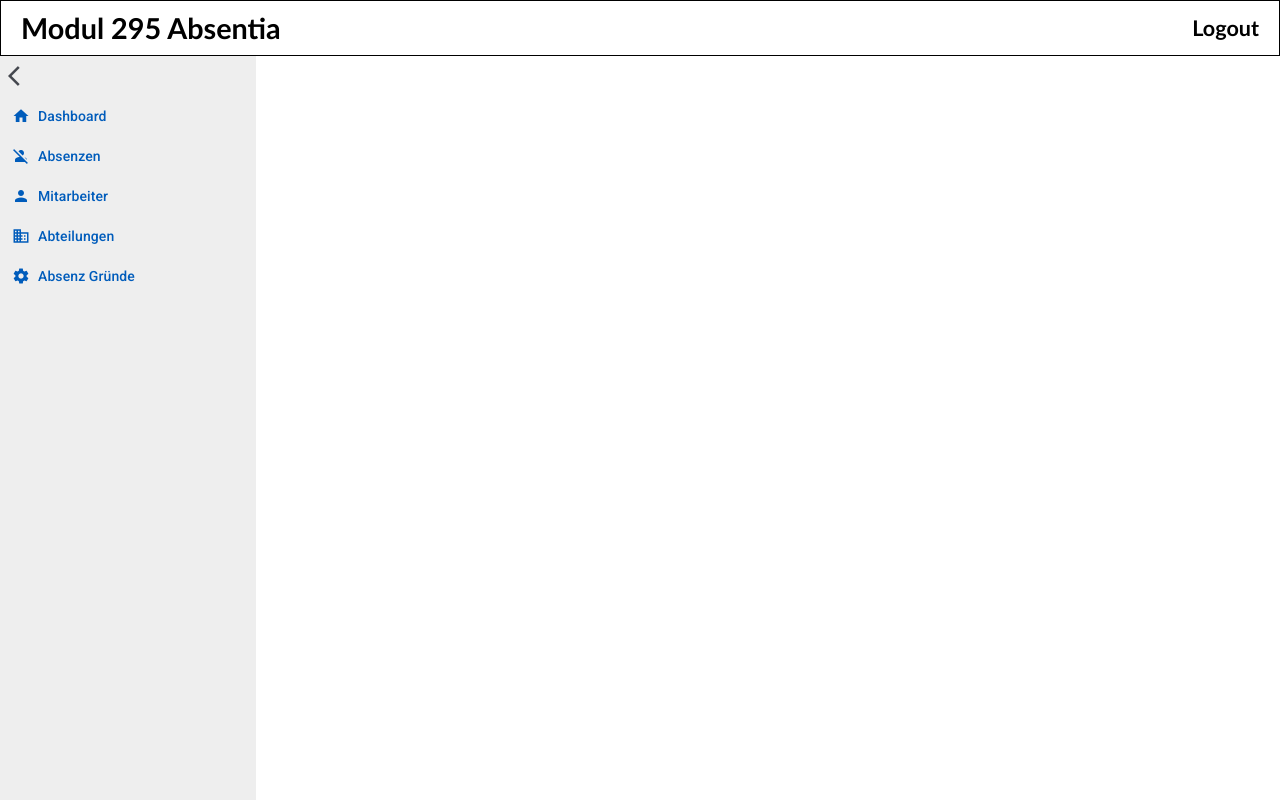
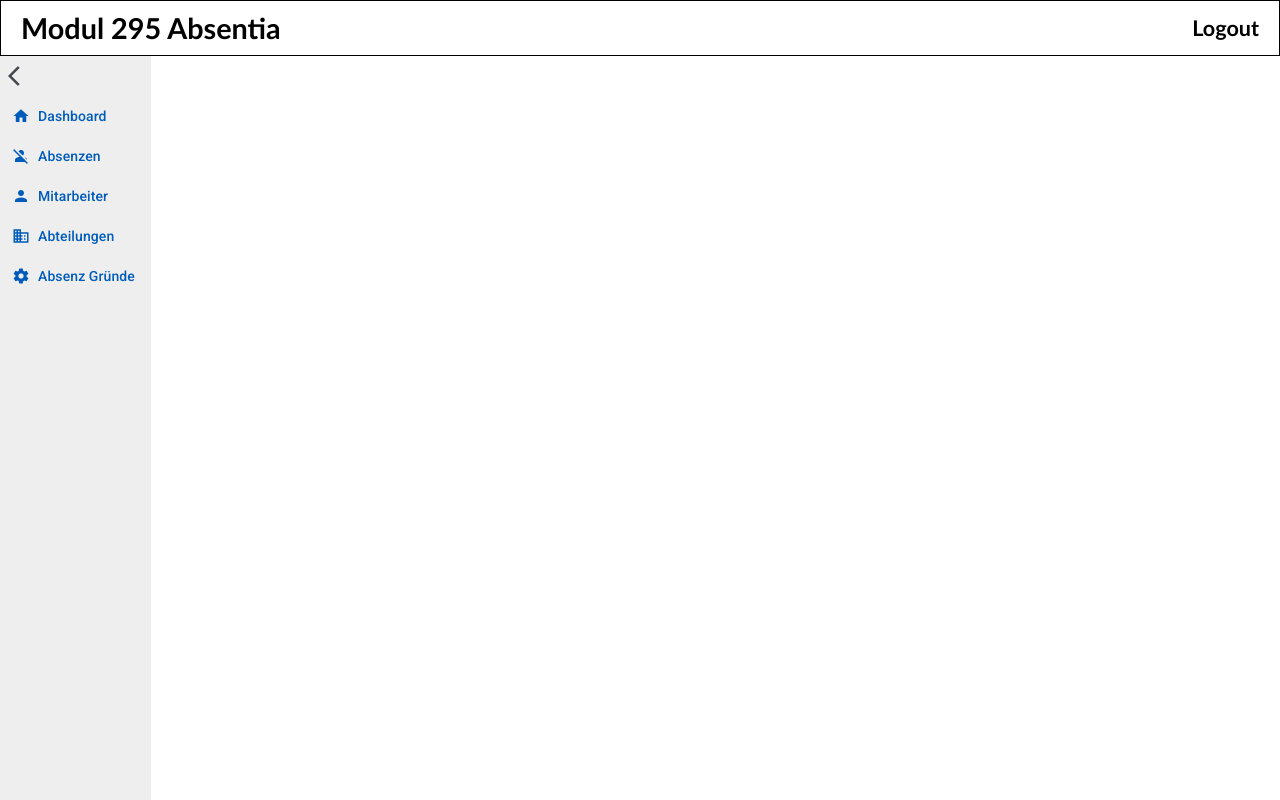
Before and after one commit to StaubiiiGIBM/m-295-absentia-frontend, an Angular app: page / in a window 1280 px wide. Both pictures are taken after a click on the button "arrow_forward_ios". Built offline with nearby package versions, Linux system fonts and the light colour scheme.

Commit message:
Refactor App Component to allow Router outlet to adjust to size

```diff
--- a/src/app/app.component.html
+++ b/src/app/app.component.html
@@ -1,9 +1,10 @@
-<div style="height: 100%; overflow: hidden">
+<div style="height: 100%;overflow: hidden">
   <app-header></app-header>
+  <div style="width: 100%; display: flex;">
     <button *ngIf="!show" (click)="onClick()" mat-icon-button type="button">
       <mat-icon>arrow_forward_ios</mat-icon>
     </button>
-  <div class="sidebar" style="height: 100%" *ngIf="show">
+    <div *ngIf="show" style="height: 100vh" class="sidebar" >
         <div style="vertical-align: middle">
           <button (click)="onClick()" mat-icon-button type="button">
             <mat-icon>arrow_back_ios</mat-icon>
@@ -13,5 +14,8 @@
           <app-navigation/>
         </div>
     </div>
+    <div>
+      <router-outlet/>
     </div>
-<router-outlet/>
+  </div>
+</div>
--- a/src/app/app.component.scss
+++ b/src/app/app.component.scss
@@ -1,5 +1,4 @@
 .sidebar {
   overflow: hidden;
-  width: 20%;
   background: #EEEEEE;
 }
```
Lines whose indentation alone changed are shown as unchanged.
